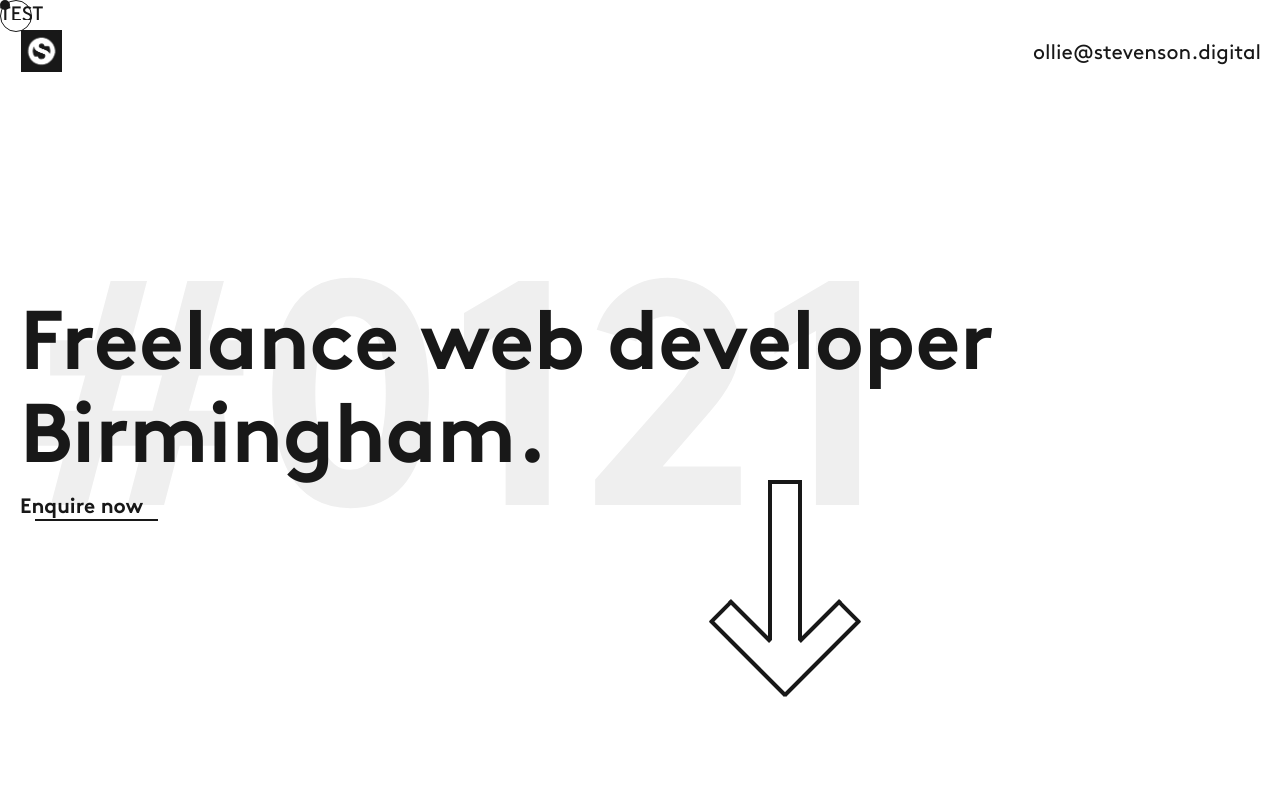
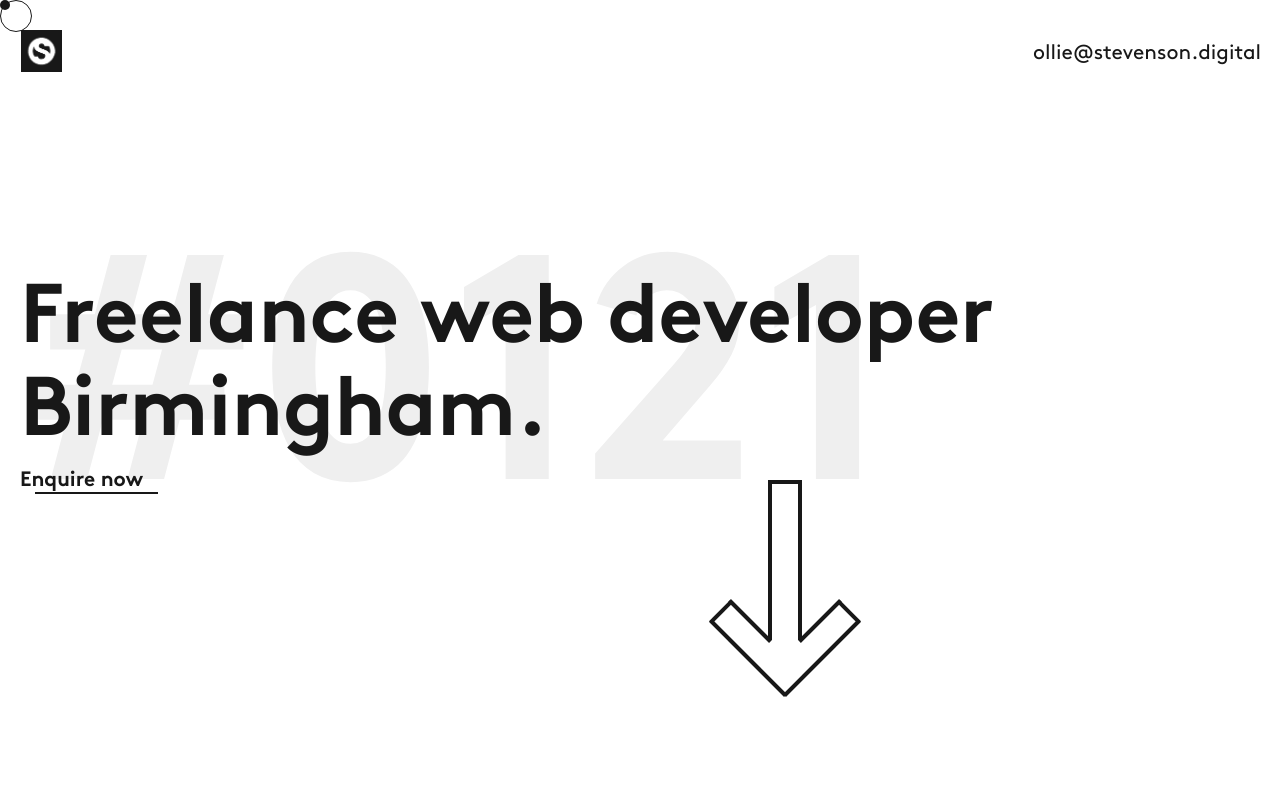
Before and after one commit to stevenson-digital/freelance, a Nuxt app: page / in a window 1280 px wide. Shown: the top 800 px of the page. Built offline with nearby package versions, Linux system fonts and the light colour scheme.

Commit message:
[test] Netlify deploy

```diff
--- a/pages/index.vue
+++ b/pages/index.vue
@@ -1,6 +1,5 @@
 <template>
   <div>
-    TEST
     <Header />
     <main>
       <section
```
